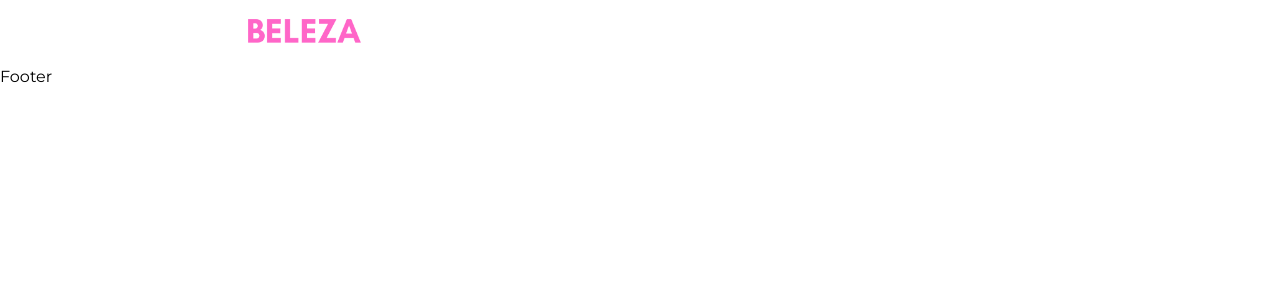
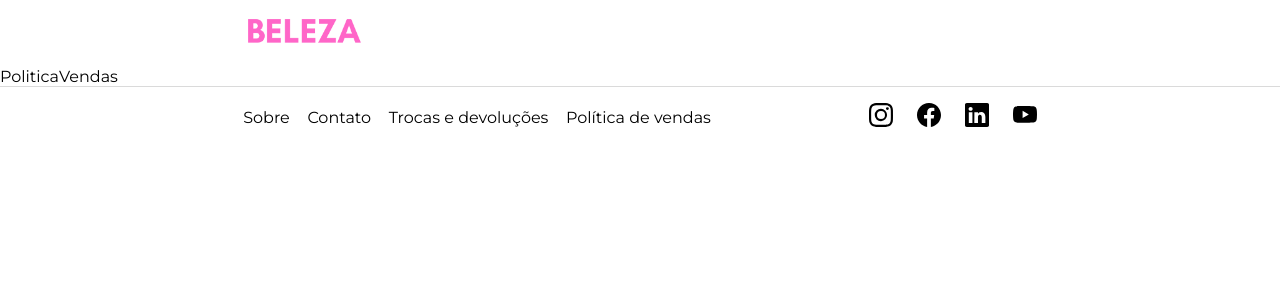
Before and after one commit to renzi-fidele-frontend/BelezaShop, a React (Vite) app: page /politica-de-vendas in a window 1280 px wide. Before the commit this address had no page. Shown: the top 300 px of the page. Built offline with nearby package versions, Linux system fonts and the light colour scheme.

Commit message:
Avancando

```diff
--- a/package.json
+++ b/package.json
@@ -12,6 +12,7 @@
   "dependencies": {
     "react": "^18.2.0",
     "react-dom": "^18.2.0",
+    "react-icons": "^4.10.1",
     "react-router-dom": "^6.15.0"
   },
   "devDependencies": {
--- a/src/App.jsx
+++ b/src/App.jsx
@@ -6,6 +6,9 @@ import Home from "./Pages/Home/Home";
 import Contato from "./Pages/Contato/Contato";
 import SaibaMais from "./Pages/SaibaMais/SaibaMais";
 import Comprar from "./Pages/Comprar/Comprar";
+import Sobre from "./Pages/Sobre/Sobre";
+import TrocasDevolucoes from "./Pages/TrocasDevolucoes/TrocasDevolucoes";
+import PoliticaVendas from "./Pages/PoliticaVendas/PoliticaVendas";
 
 function App() {
    return (
@@ -17,7 +20,9 @@ function App() {
                <Route path="/contato" element={<Contato />} />
                <Route path="/saiba-mais" element={<SaibaMais />} />
                <Route path="/comprar" element={<Comprar />} />
-               <Route path="/" element={<Home />} />
+               <Route path="/sobre" element={<Sobre />} />
+               <Route path="/trocas-e-devolucoes" element={<TrocasDevolucoes />} />
+               <Route path="/politica-de-vendas" element={<PoliticaVendas />} />
             </Routes>
             <Footer />
          </Router>
--- a/src/Components/Footer/Footer.jsx
+++ b/src/Components/Footer/Footer.jsx
@@ -1,8 +1,38 @@
 import React from "react";
 import styles from "./Footer.module.css";
+import { Link } from "react-router-dom";
+
+// React Icons
+import { BsInstagram, BsFacebook, BsLinkedin, BsYoutube } from "react-icons/bs";
 
 const Footer = () => {
-   return <footer id={styles.ct}>Footer</footer>;
+   return (
+      <footer id={styles.ct}>
+         <div id={styles.cima}>
+            <div id={styles.left}>
+               <Link to={"/sobre"}>Sobre</Link>
+               <Link to={"/contato"}>Contato</Link>
+               <Link to={"/trocas-e-devolucoes"}>Trocas e devoluções</Link>
+               <Link to={"/politica-de-vendas"}>Política de vendas</Link>
+            </div>
+            <div id={styles.right}>
+               <a href="">
+                  <BsInstagram />
+               </a>
+               <a href="">
+                  <BsFacebook />
+               </a>
+               <a href="">
+                  <BsLinkedin />
+               </a>
+               <a href="">
+                  <BsYoutube />
+               </a>
+            </div>
+         </div>
+         <div id={styles.baixo}></div>
+      </footer>
+   );
 };
 
 export default Footer;
--- a/src/Components/Footer/Footer.module.css
+++ b/src/Components/Footer/Footer.module.css
@@ -0,0 +1,26 @@
+#ct {
+   border-top: 1px solid rgb(218, 218, 218);
+   padding-inline: var(--pad-geral);
+}
+
+#cima {
+   display: flex;
+   padding-block: 1em;
+   width: 100%;
+   justify-content: space-between;
+   align-items: center;
+}
+
+#cima > #left > a {
+   margin-right: 1.1em;
+}
+
+#cima > #left > a:hover {
+    text-decoration: underline;
+}
+
+#cima > #right > a {
+    margin-left: 1em;
+    font-size: 1.5em;
+    line-height: 1px;
+}
--- a/src/Pages/Home/Home.jsx
+++ b/src/Pages/Home/Home.jsx
@@ -32,7 +32,7 @@ const Home = () => {
                <Link id={styles.saibaBtn}>Saiba mais</Link>
                <Link id={styles.buyBtn}>Compre agora</Link>
             </div>
-            <img src={produto} alt="" />
+            <img src={produto} alt="oculos beleza" />
          </div>
       </div>
    );
--- a/src/Pages/Home/Home.module.css
+++ b/src/Pages/Home/Home.module.css
@@ -57,7 +57,8 @@
 }
 
 #body > div {
-   margin-block: 3em;
+   margin-top: 3em;
+   margin-bottom: 5em;
 }
 
 #saibaBtn,
@@ -65,10 +66,10 @@
    border-radius: 20px;
    border: 1px solid black;
    transition: all 100ms ease-in-out;
-
    background-image: none;
    padding: 7px 3.5em;
    font-weight: 500;
+   font-size: 19px;
 }
 
 #saibaBtn {
@@ -82,4 +83,5 @@
 }
 
 #body > img {
+   margin-bottom: 3em;
 }
--- /dev/null
+++ b/src/Pages/PoliticaVendas/PoliticaVendas.jsx
@@ -0,0 +1,8 @@
+import React from "react";
+import styles from "./PoliticaVendas.module.css";
+
+const PoliticaVendas = () => {
+   return <div id={styles.ct}>PoliticaVendas</div>;
+};
+
+export default PoliticaVendas;
--- /dev/null
+++ b/src/Pages/TrocasDevolucoes/TrocasDevolucoes.jsx
@@ -0,0 +1,8 @@
+import React from "react";
+import styles from "./TrocasDevolucoes.module.css";
+
+const TrocasDevolucoes = () => {
+   return <div id={styles.ct}>TrocasDevolucoes</div>;
+};
+
+export default TrocasDevolucoes;
```
Also changed, not shown: src/Pages/PoliticaVendas/PoliticaVendas.module.css (added), src/Pages/TrocasDevolucoes/TrocasDevolucoes.module.css (added), src/assets/produto.png (deleted), 1 other file (tests, documents, lock files or other folders).
